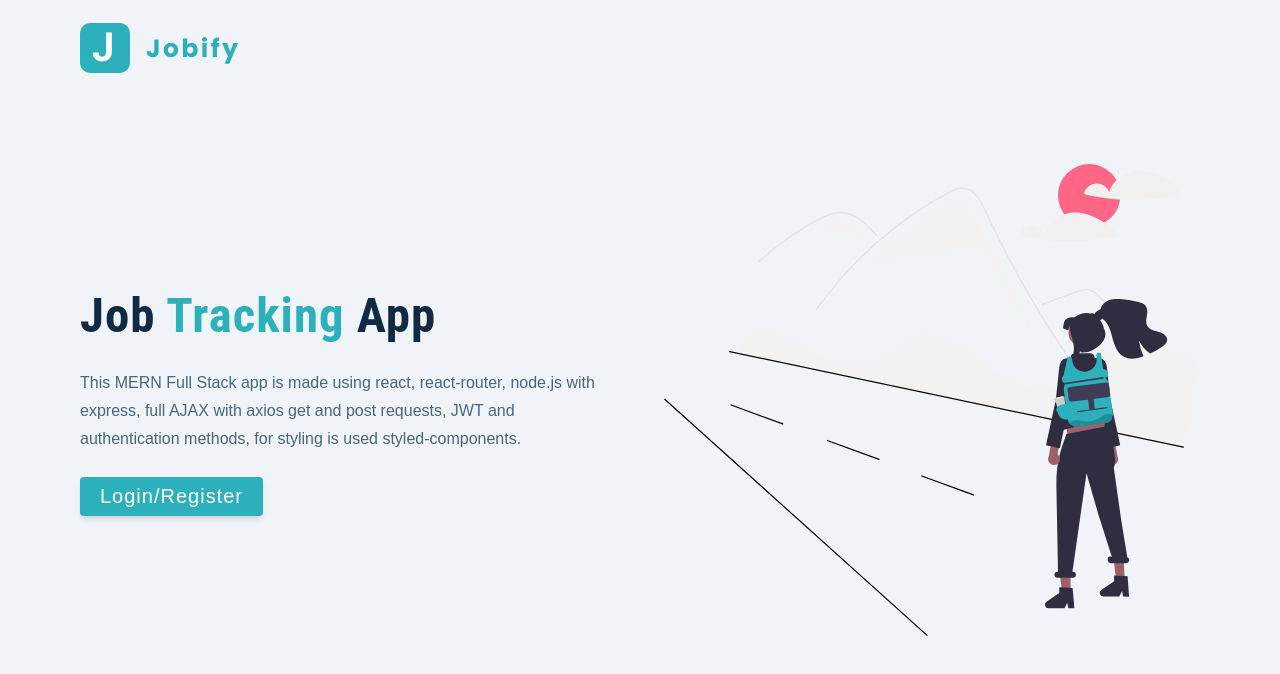
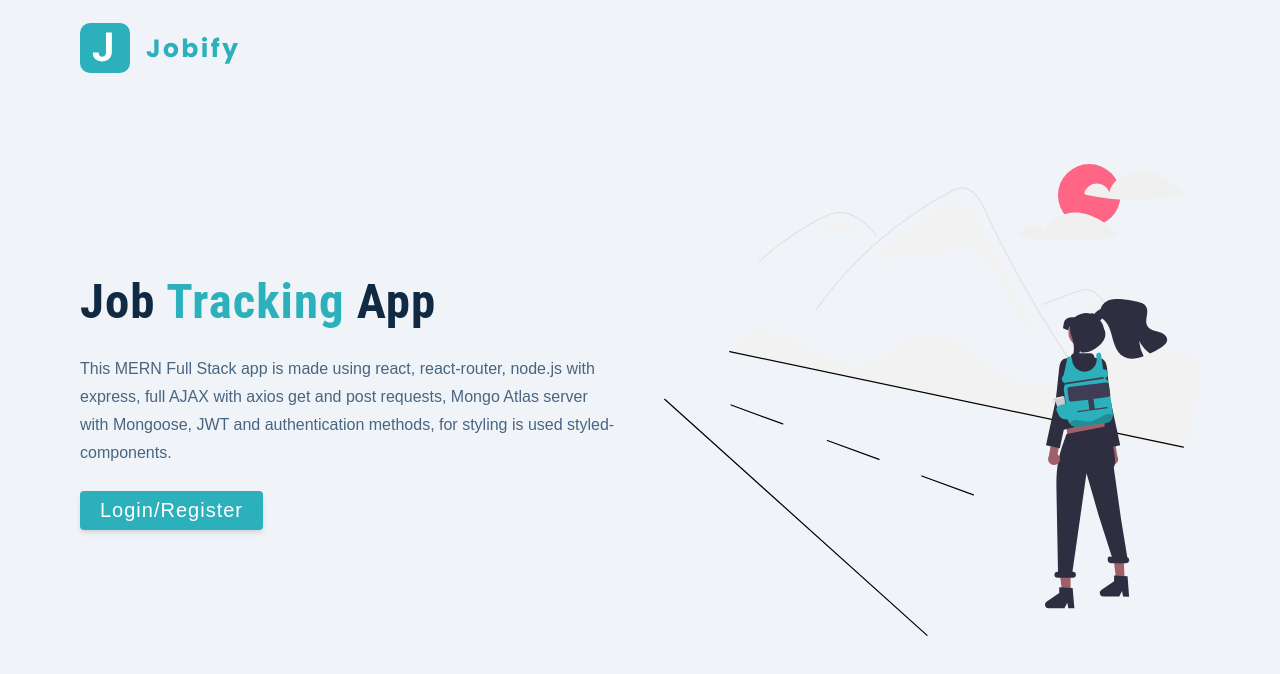
Before and after one commit to Rafael-Nicolau/MERN-Jobify, a React (Create React App) app in the folder client/: page /landing in a window 1280 px wide. Shown: the top 674 px of the page. Built offline with nearby package versions, Linux system fonts and the light colour scheme.

Commit message:
Create Index inside Pages folder for easy imports Create main pages for nav

```diff
--- a/client/package.json
+++ b/client/package.json
@@ -6,9 +6,11 @@
     "@testing-library/jest-dom": "^5.16.4",
     "@testing-library/react": "^13.3.0",
     "@testing-library/user-event": "^13.5.0",
+    "history": "^5.3.0",
     "normalize.css": "^8.0.1",
     "react": "^18.1.0",
     "react-dom": "^18.1.0",
+    "react-router-dom": "^6.3.0",
     "react-scripts": "5.0.1",
     "styled-components": "^5.3.5",
     "web-vitals": "^2.1.4"
--- a/client/src/App.js
+++ b/client/src/App.js
@@ -1,10 +1,16 @@
-import Landing from "./pages/Landing";
+import { BrowserRouter, Routes, Route } from "react-router-dom";
+import { Dashboard, Register, Error, Landing } from "./pages";
 
 function App() {
   return (
-    <div>
-      <Landing />
-    </div>
+    <BrowserRouter>
+      <Routes>
+        <Route path="/" element={<Dashboard />} />
+        <Route path="/register" element={<Register />} />
+        <Route path="/landing" element={<Landing />} />
+        <Route path="*" element={<Error />} />
+      </Routes>
+    </BrowserRouter>
   );
 }
 
--- /dev/null
+++ b/client/src/pages/Dashboard.js
@@ -0,0 +1,4 @@
+const Dashboard = () => {
+  return <h1>Dashboard</h1>;
+};
+export default Dashboard;
--- /dev/null
+++ b/client/src/pages/Error.js
@@ -0,0 +1,17 @@
+import { Link } from "react-router-dom";
+import img from "../assets/images/not-found.svg";
+import Wrapper from "../assets/wrappers/ErrorPage";
+
+function Error() {
+  return (
+    <Wrapper className="full-page">
+      <div>
+        <img src={img} alt="not found" />
+        <h3>Page not found</h3>
+        <p>The page you are looking for was not found</p>
+        <Link to="/">Back home</Link>
+      </div>
+    </Wrapper>
+  );
+}
+export default Error;
--- a/client/src/pages/Landing.js
+++ b/client/src/pages/Landing.js
@@ -1,6 +1,7 @@
 import main from "../assets/images/main.svg";
 import Wrapper from "../assets/wrappers/Landing";
 import { Logo } from "../components";
+import { Link } from "react-router-dom";
 
 const Landing = () => {
   return (
@@ -15,10 +16,13 @@
           </h1>
           <p>
             This MERN Full Stack app is made using react, react-router, node.js
-            with express, full AJAX with axios get and post requests, JWT and
-            authentication methods, for styling is used styled-components.
+            with express, full AJAX with axios get and post requests, Mongo
+            Atlas server with Mongoose, JWT and authentication methods, for
+            styling is used styled-components.
           </p>
-          <button className="btn btn-hero">Login/Register</button>
+          <Link to="/register" className="btn btn-hero">
+            Login/Register
+          </Link>
         </div>
 
         <img src={main} alt="job hunt" className="img main-img" />
--- /dev/null
+++ b/client/src/pages/Register.js
@@ -0,0 +1,4 @@
+const Register = () => {
+  return <h1>Register</h1>;
+};
+export default Register;
--- /dev/null
+++ b/client/src/pages/index.js
@@ -0,0 +1,6 @@
+import Dashboard from "./Dashboard";
+import Register from "./Register";
+import Error from "./Error";
+import Landing from "./Landing";
+
+export { Dashboard, Register, Error, Landing };
```
Also changed, not shown: 1 other file (tests, documents, lock files or other folders).
